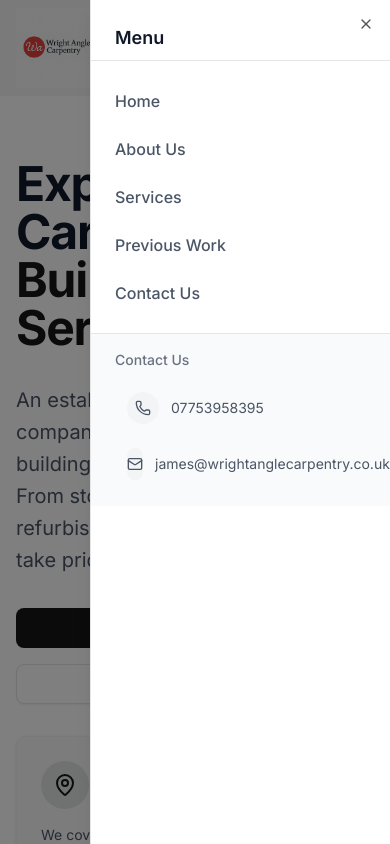
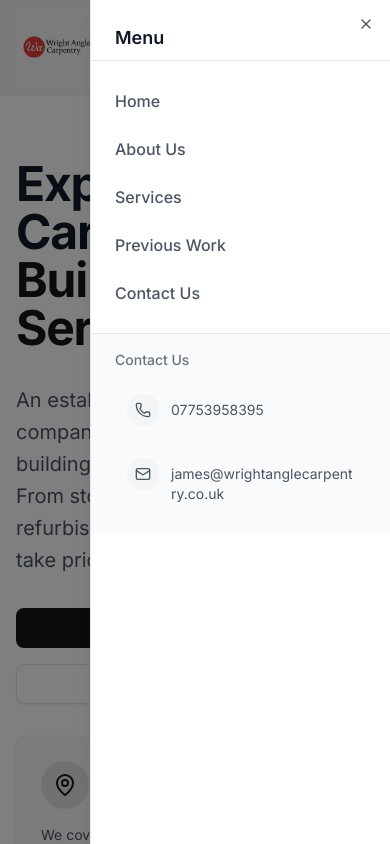
Before and after one commit to James1Law/wrightangle, a Next.js app: page / in a window 390 px wide. Both pictures are taken after a click on the button "Open menu". Shown: the top 844 px of the page. Built offline with nearby package versions, Linux system fonts and the light colour scheme.

Commit message:
Fix: Improve mobile menu contact section layout

```diff
--- a/src/components/layout/Header.tsx
+++ b/src/components/layout/Header.tsx
@@ -13,6 +13,19 @@ const navigation = [
   { name: "Services", href: "/services" },
   { name: "Previous Work", href: "/work" },
   { name: "Contact Us", href: "/contact" },
+];
+
+const contactInfo = [
+  {
+    icon: Phone,
+    value: "07753958395",
+    href: "tel:07753958395",
+  },
+  {
+    icon: Mail,
+    value: "james@wrightanglecarpentry.co.uk",
+    href: "mailto:james@wrightanglecarpentry.co.uk",
+  },
 ];
 
 export function Header() {
@@ -99,26 +112,22 @@ export function Header() {
                     {item.name}
                   </Link>
                 ))}
-                <div className="mt-4 space-y-1 border-t px-6 py-4 bg-gray-50">
+                <div className="mt-4 border-t px-6 py-4 bg-gray-50">
                   <h3 className="text-sm font-medium text-gray-500 mb-3">Contact Us</h3>
-                  <a
-                    href="tel:07753958395"
-                    className="flex items-center gap-3 py-2.5 text-sm text-gray-600 hover:text-gray-900 rounded-md hover:bg-gray-100 px-3 transition-colors"
-                  >
-                    <div className="flex h-8 w-8 items-center justify-center rounded-full bg-gray-100">
-                      <Phone className="h-4 w-4 text-gray-600" />
-                    </div>
-                    <span>07753958395</span>
-                  </a>
-                  <a
-                    href="mailto:james@wrightanglecarpentry.co.uk"
-                    className="flex items-center gap-3 py-2.5 text-sm text-gray-600 hover:text-gray-900 rounded-md hover:bg-gray-100 px-3 transition-colors"
-                  >
-                    <div className="flex h-8 w-8 items-center justify-center rounded-full bg-gray-100">
-                      <Mail className="h-4 w-4 text-gray-600" />
-                    </div>
-                    <span>james@wrightanglecarpentry.co.uk</span>
-                  </a>
+                  <div className="space-y-2">
+                    {contactInfo.map((item) => (
+                      <a
+                        key={item.href}
+                        href={item.href}
+                        className="flex items-start gap-3 p-3 text-sm text-gray-600 hover:text-gray-900 rounded-md hover:bg-gray-100 transition-colors"
+                      >
+                        <div className="flex h-8 w-8 shrink-0 items-center justify-center rounded-full bg-gray-100">
+                          <item.icon className="h-4 w-4 text-gray-600" />
+                        </div>
+                        <span className="break-all pt-1.5">{item.value}</span>
+                      </a>
+                    ))}
+                  </div>
                 </div>
               </nav>
             </SheetContent>
```
